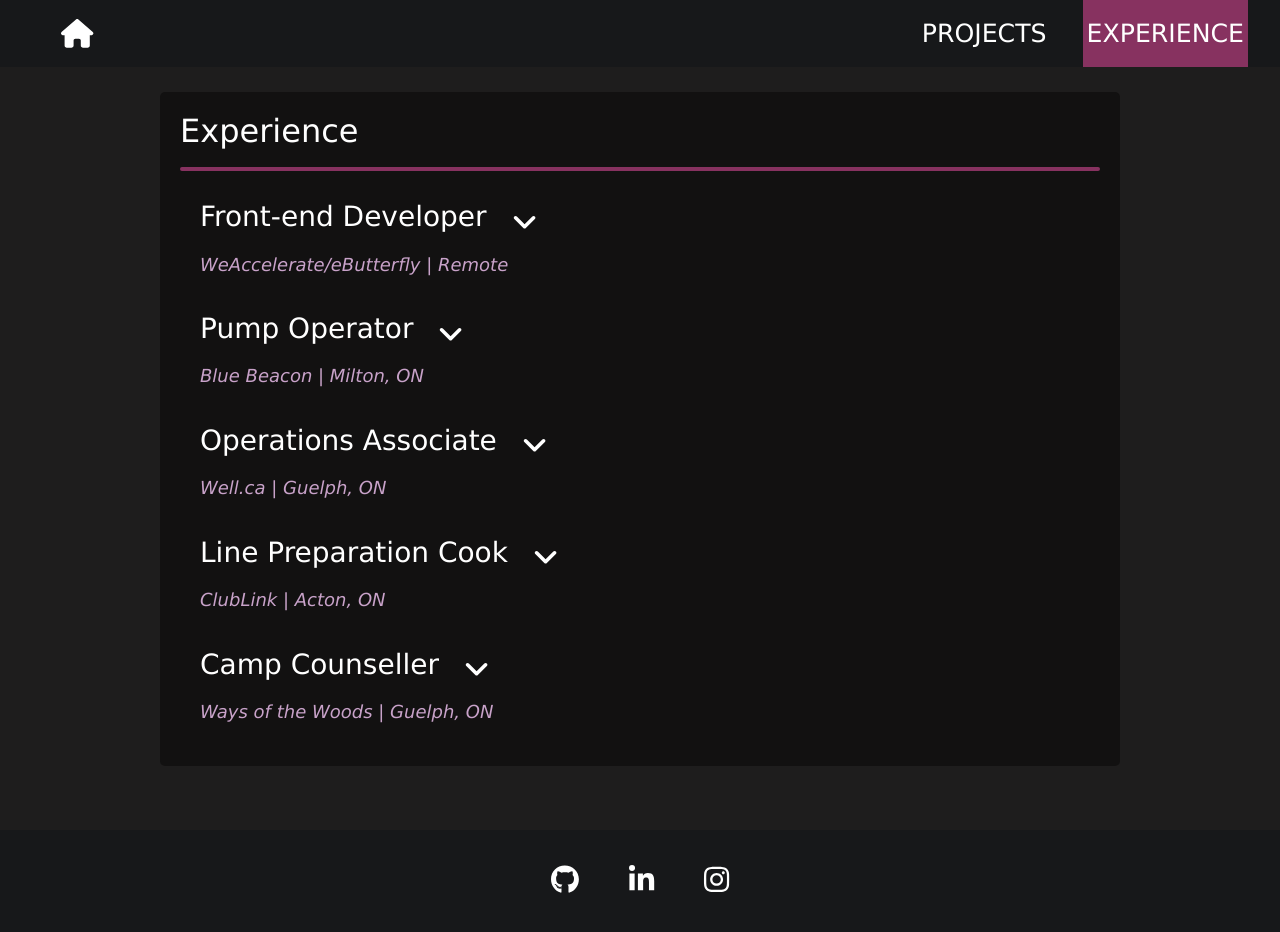
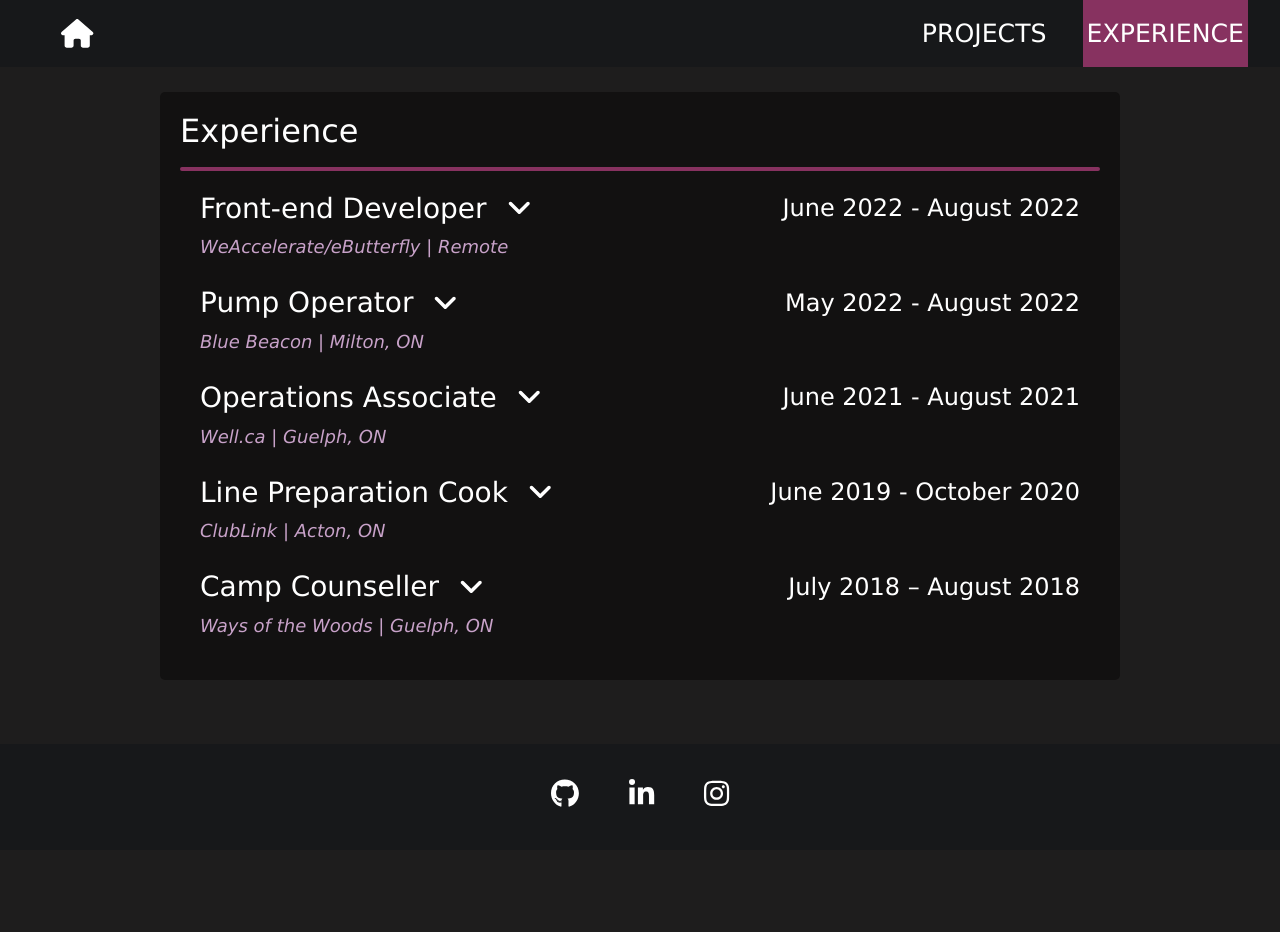
Before and after one commit to connor101kendall/personal-site, a React (Create React App) app: page /experience in a window 1280 px wide. Shown: the top 932 px of the page. After the commit the page ends 850 px from the top, so only its background shows below. Built offline with nearby package versions, Linux system fonts and the light colour scheme.

Commit message:
Dates added

```diff
--- a/src/Pages/Experience.js
+++ b/src/Pages/Experience.js
@@ -24,8 +24,8 @@ export default function Experience() {
                 {data.map((item, i) => (
                     <div className='item'>
                         <div className='title' onClick={() => toggle(i)}>
-                            <h3>{item.title}</h3>
-                            <FontAwesomeIcon className="Icon" icon={selected === i ? faAngleUp : faAngleDown} />
+                            <h3>{item.title}<FontAwesomeIcon className="Icon2" icon={selected === i ? faAngleUp : faAngleDown} /></h3>
+                            <h4 className='date'>{item.date}</h4>
                         </div>
                         <p className='loc'>{item.loc}</p>
                         <div className={selected === i ? 'content show' : 'content'}>
@@ -45,30 +45,35 @@ const data = [
     {
         title: 'Front-end Developer',
         loc: 'WeAccelerate/eButterfly | Remote',
+        date: 'June 2022 - August 2022',
         d1: 'Developed UI/UX using React.js on eBLabs project',
         d2: 'Collaborated with a remote dev team using GitHub, Slack, and Asana',
     },
     {
         title: 'Pump Operator',
         loc: 'Blue Beacon | Milton, ON',
+        date: 'May 2022 - August 2022',
         d1: 'Operated high pressure pumps using a variety of chemicals to clean large trucks',
         d2: 'Collaborated consistently with a team to achieve quotas in a high intensity workplace',
     },
     {
         title: 'Operations Associate',
         loc: 'Well.ca | Guelph, ON',
+        date: 'June 2021 - August 2021',
         d1: 'Utilized hand-held devices and computers to monitor inventory levels and completed audits',
         d2: 'Rapidly learned new skills daily to increase efficiency and optimize material delivery processes',
     },
     {
         title: 'Line Preparation Cook',
         loc: 'ClubLink | Acton, ON',
+        date: 'June 2019 - October 2020',
         d1: 'Set up and prepared cooking supplies and workstations to maximize productivity',
         d2: 'Collaborated with servers and customers in a high stress environment to produce dishes with consistent attention to detail and quality',
     },
     {
         title: 'Camp Counseller',
         loc: 'Ways of the Woods | Guelph, ON',
+        date: 'July 2018 – August 2018',
         d1: 'Mentored children aged 8-14 through the basic construction of a birdhouse using handheld tools',
         d2: 'Collaborated with senior camp counselors to organize events and resolve conflicts between campers',
     },
--- a/src/Pages/pages.css
+++ b/src/Pages/pages.css
@@ -1,6 +1,6 @@
 
 .sizer{
-  height: 70vh;
+  height: 75vh;
 }
 .preview{
   width: 100%;
@@ -31,14 +31,15 @@
     padding: 5px 20px;
   }
 
+  .wrapper{
+    display: flex;
+    align-items: center;
+  }
   .title{
     display: flex;
     align-items: center;
     cursor: pointer;
-  }
-  .title:hover{
-    color: #873260;
-    transition-duration: 0.5s;
+    justify-content: space-between;
   }
 
   .content{
@@ -57,3 +58,13 @@
     font-style: italic;
     color: #C8A2C9;
   }
+  .Icon2{
+    padding: 0 20px;
+  }
+  .Icon2:hover{
+    color: #873260;
+    transition-duration: 0.5s;
+  }
+  .date{
+    justify-self: right;
+  }
```
